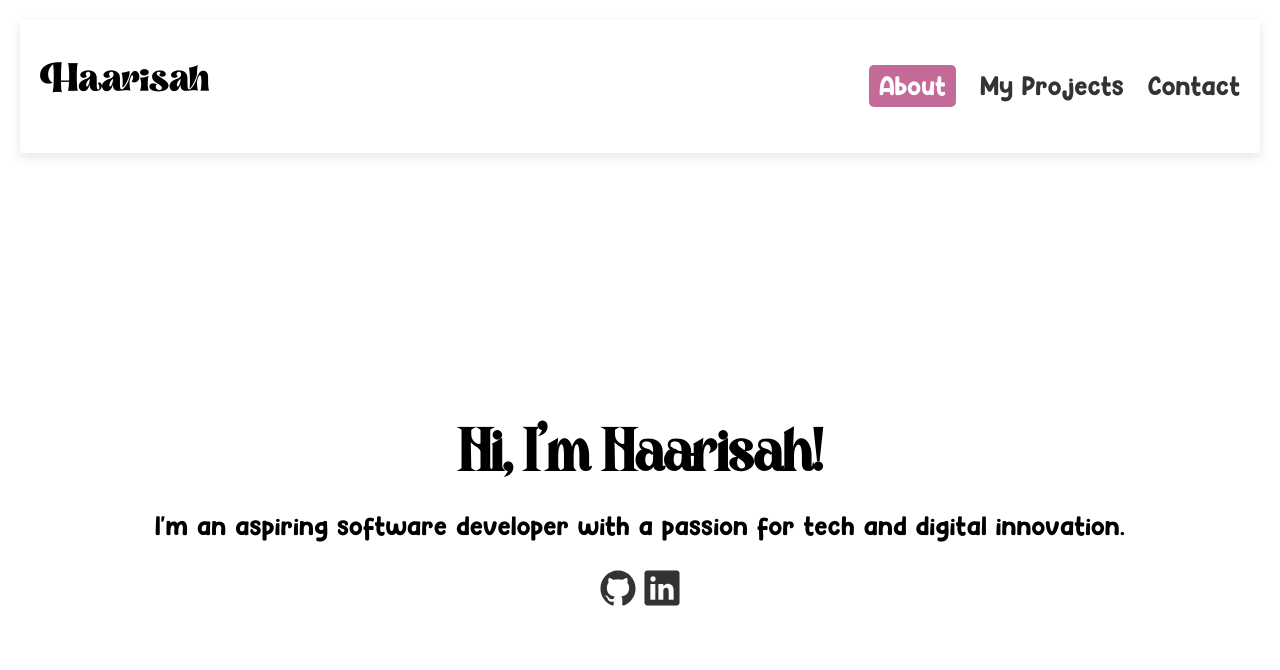
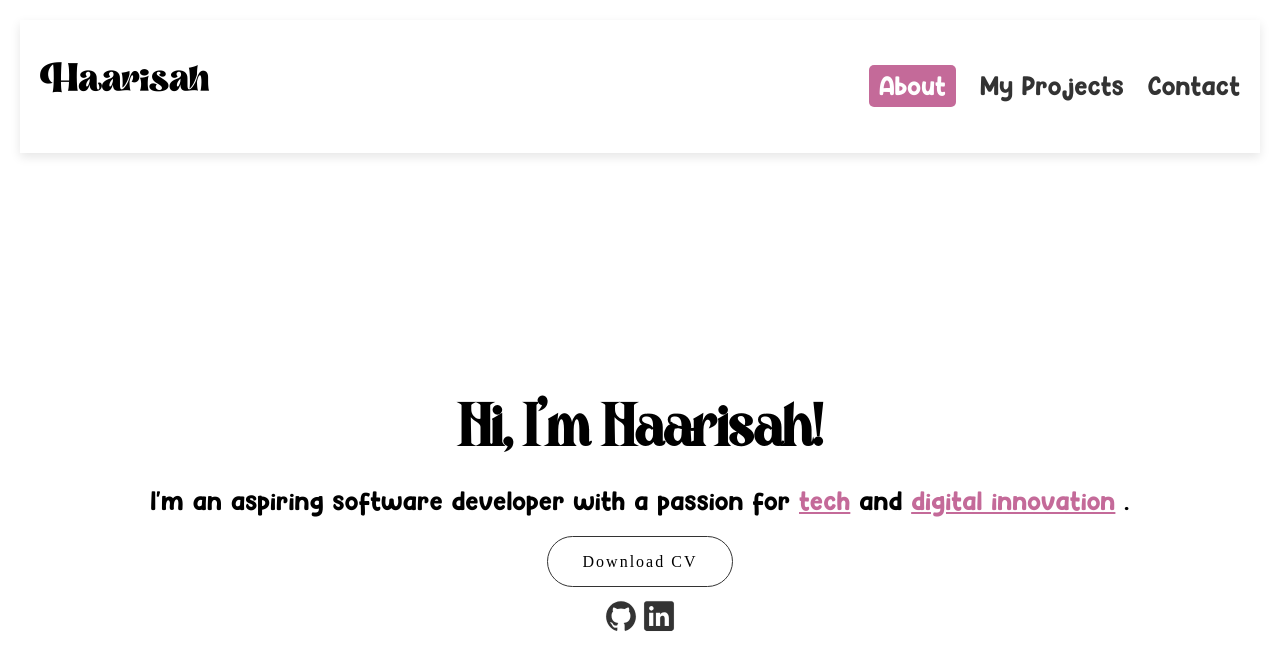
Before and after one commit to HaarisahHussain/Software-PortfolioV1, a plain HTML site: page main-pages/index.html in a window 1280 px wide. Drawn offline with nearby package versions, Linux system fonts and the light colour scheme; a script that the page names is missing.

Commit message:
index.html  start

```diff
--- a/assets/css/My-Projects.css
+++ b/assets/css/My-Projects.css
@@ -383,7 +383,7 @@ h2{
 .show-profile-btn-UserInputApps:hover,
 .show-profile-btn-StringSplittingApps:hover,
 .show-profile-btn-StringSplittingApps:hover,
-.show-profile-btnAscii:hover
+.show-profile-btnAscii:hover,
 .show-profile-btn-StatementsNLoops:hover,
 .show-profile-btn-CalcStatements:hover,
 .show-profile-btnIterationApps:hover,
--- a/assets/css/style.css
+++ b/assets/css/style.css
@@ -56,6 +56,7 @@ h1 {
   font-family: 'Header-Txt', serif;
 }
 
+
 #subtext {
   margin-top: 20px;
   font-size: 25px;
@@ -63,12 +64,11 @@ h1 {
   font-family: 'Custom', sans-serif;
 }
 
-#scroll {
-  margin-top: 20px;
-  font-size: 20px;
-  color: black;
-  font-family: 'Custom', sans-serif;
+#subtext span{
+color: #c46a99;
+text-decoration: underline;
 }
+
 
 
 /*------- Styling Logo ------- */
@@ -120,17 +120,43 @@ nav a.active {
 }
 
 /*------- Social Media Icons ------- */
+
+
+
 .social-icon{
-  font-size: 40px;
+  font-size: 34px;
   color: #333;
   display: inline-flex;
   justify-content: center;
   align-items: center;
+  margin-top: 15%;
 
 }
 
 .social-icon:hover {
-  transform: scale(1.1); /* Optional: scale the icon slightly on hover */
+  transform: scale(1.1); /* Scale the icon slightly on hover */
   color: grey;
 
 }
+/*------- Download CV "button" ------- */
+
+.btn-container{
+  margin-top: 5%;
+}
+.DownloadBtn{
+  padding: 16px 35px;
+  text-decoration: none;
+  border: rgb(51, 51, 51) 1px solid;
+  border-radius: 35px;
+  letter-spacing: 2px;
+  color: black;
+
+}
+
+.DownloadBtn:hover{
+  background-color: #f0f0f0;
+  box-shadow: 0 4px 8px rgba(51, 51, 51 0.2);
+
+}
+
+/*------- About Section Styling ------- */
--- a/main-pages/index.html
+++ b/main-pages/index.html
@@ -34,16 +34,22 @@
   <!-- Main greeting section -->
   <section class="intro-container">
     <h1 id="greeting">Hi, I'm Haarisah!</h1>
-    <p id="subtext">I'm an aspiring software developer with a passion for tech and digital innovation.</p>
+    <p id="subtext">I'm an aspiring software developer with a passion for <span>tech</span> and <span>digital innovation</span> .</p>
+
 
     <!-- Social Media Links Section -->
     <div class="social-links">
+      <div class="btn-container">
+        <a class="DownloadBtn" href="/main-pages/cv/Haarisah Hussain_CV2025.pdf">Download CV</a>
+      </div>
       <a href="https://github.com/HaarisahHussain" target="_blank" class="social-icon"><ion-icon name="logo-github"></ion-icon></a>
       <a href="https://www.linkedin.com/in/haarisah-hussain" target="_blank" class="social-icon"><ion-icon name="logo-linkedin" ></ion-icon></a>
     </div>
+
   </section>
 
-  <!-- Scrollable content section -->
+
+<!-- About Section Start -->
   <section class="content-container">
     <div class="content">
       <h2>About Me</h2>
```
Also changed, not shown: 1 other file.
